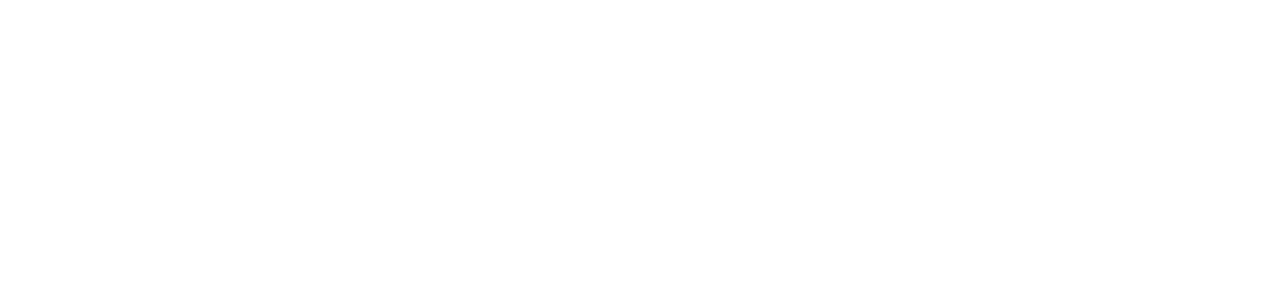
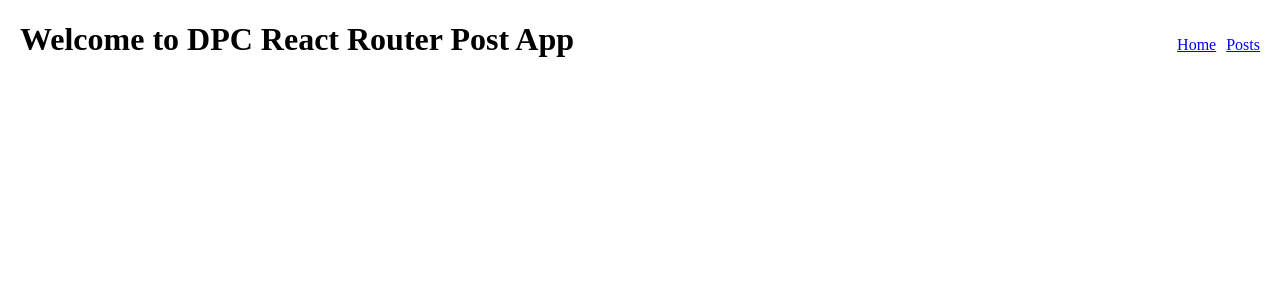
Before and after one commit to DPC-Nordics/dpc-react-router, a React (Vite) app: page / in a window 1280 px wide. Shown: the top 300 px of the page. Built offline with nearby package versions, Linux system fonts and the light colour scheme.

Commit message:
Init react-router with root route

```diff
--- a/package.json
+++ b/package.json
@@ -18,6 +18,7 @@
     "@types/react-dom": "^18.0.6",
     "@vitejs/plugin-react": "^2.1.0",
     "json-server": "^0.17.0",
+    "react-router-dom": "^6.4.2",
     "typescript": "^4.6.4",
     "vite": "^3.1.0"
   }
--- a/src/App.tsx
+++ /dev/null
@@ -1,5 +0,0 @@
-function App() {
-  return null;
-}
-
-export default App;
--- a/src/index.css
+++ b/src/index.css
@@ -21,6 +21,10 @@
 
 nav a {
   margin-left: 10px;
+}
+
+a.active {
+  font-weight: bold;
 }
 
 body > header {
--- a/src/main.tsx
+++ b/src/main.tsx
@@ -1,10 +1,19 @@
-import React from 'react'
-import ReactDOM from 'react-dom/client'
-import App from './App'
-import './index.css'
+import React from "react";
+import ReactDOM from "react-dom/client";
+import { createBrowserRouter, RouterProvider } from "react-router-dom";
 
-ReactDOM.createRoot(document.getElementById('root') as HTMLElement).render(
+import "./index.css";
+import Root from "./routes/root";
+
+const router = createBrowserRouter([
+  {
+    path: "/",
+    element: <Root />,
+  },
+]);
+
+ReactDOM.createRoot(document.getElementById("root") as HTMLElement).render(
   <React.StrictMode>
-    <App />
+    <RouterProvider router={router} />
   </React.StrictMode>
-)
+);
--- /dev/null
+++ b/src/routes/root.tsx
@@ -0,0 +1,13 @@
+export default function Root() {
+  return (
+    <>
+      <header>
+        <h1>Welcome to DPC React Router Post App</h1>
+        <nav>
+          <a href="/">Home</a>
+          <a href="posts">Posts</a>
+        </nav>
+      </header>
+    </>
+  );
+}
```
Also changed, not shown: 1 other file (tests, documents, lock files or other folders).
